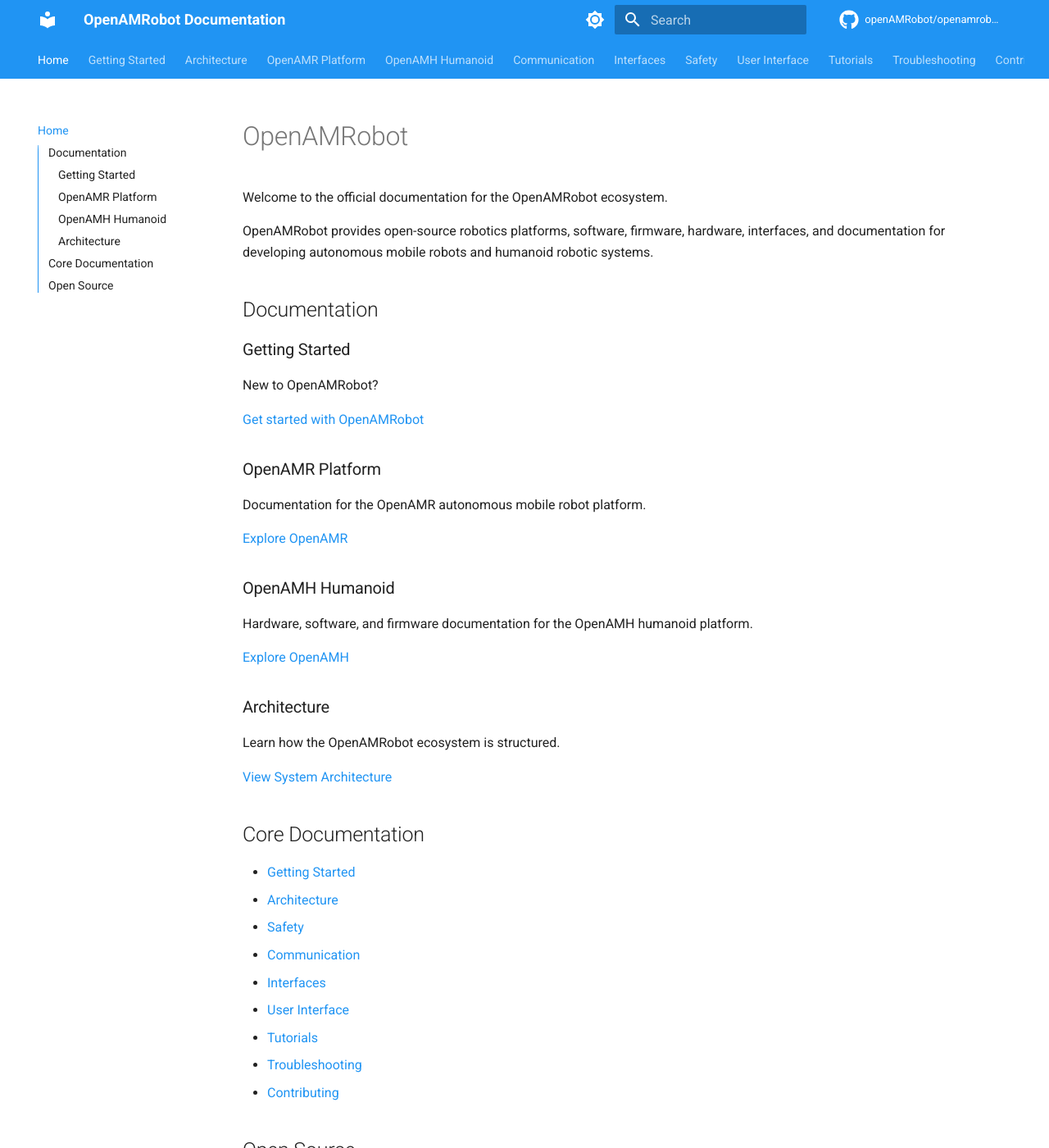
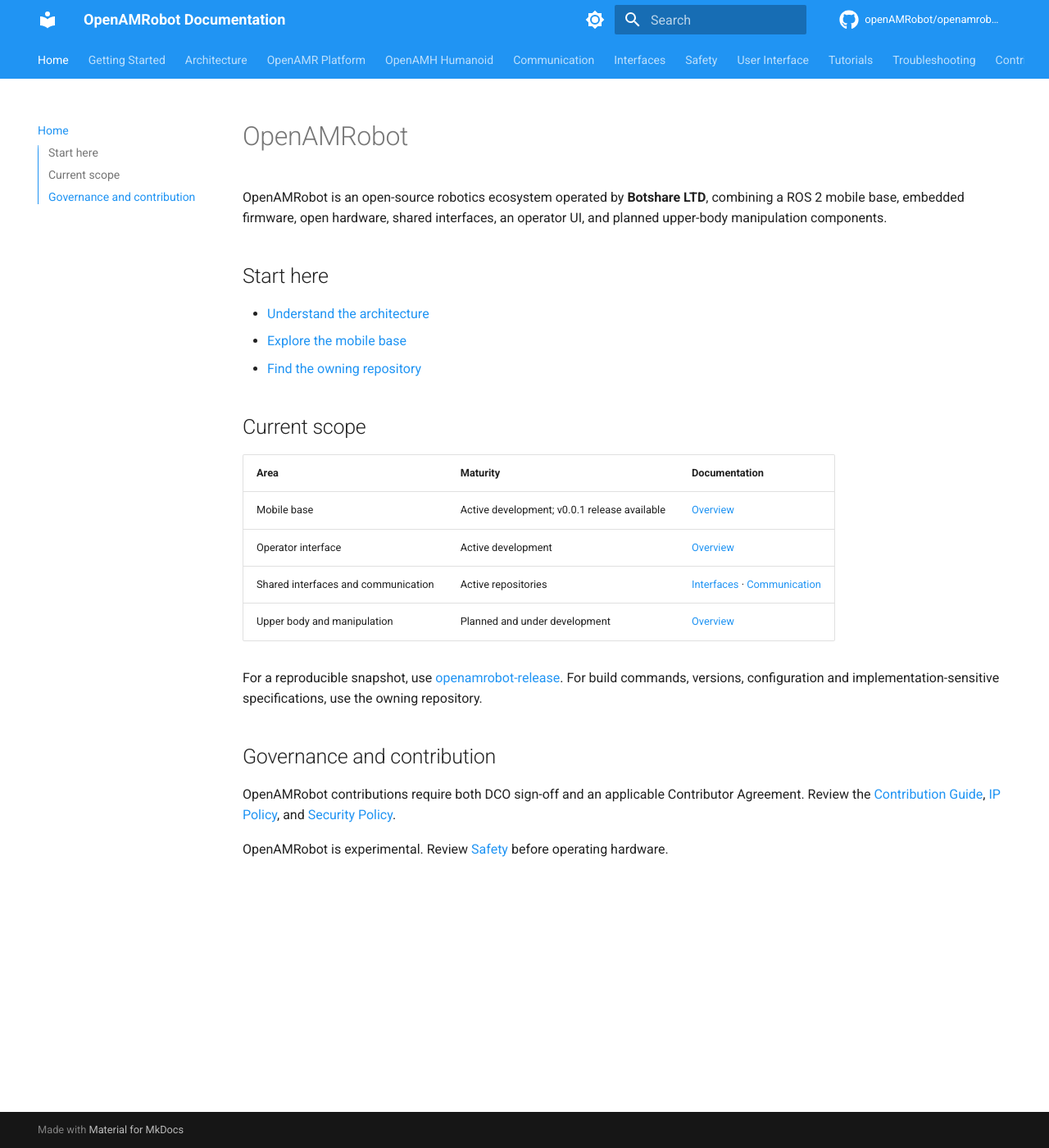
Before and after one commit to openAMRobot/openamrobot-docs, an MkDocs documentation site: the page built from docs/index.md, in a window 1280 px wide and 1400 px high. Shown: the whole window at 82% size. Built offline with MkDocs 1.6.1 and Material for MkDocs 9.7.7, drawn with Linux system fonts in a browser that asks for light colours; comment, search, counter and statistics services are not loaded; some of the changed text lies outside the part shown.

Commit message:
docs: align docs/index.md with repository architecture
Signed-off-by: Alex Reznichenko <info@botshare.ai>

```diff
--- a/docs/index.md
+++ b/docs/index.md
@@ -1,49 +1,26 @@
 # OpenAMRobot
 
-Welcome to the official documentation for the OpenAMRobot ecosystem.
+OpenAMRobot is an open-source robotics ecosystem operated by **Botshare LTD**, combining a ROS 2 mobile base, embedded firmware, open hardware, shared interfaces, an operator UI, and planned upper-body manipulation components.
 
-OpenAMRobot provides open-source robotics platforms, software, firmware, hardware, interfaces, and documentation for developing autonomous mobile robots and humanoid robotic systems.
+## Start here
 
-## Documentation
+- [Understand the architecture](architecture/)
+- [Explore the mobile base](mobile_base/)
+- [Find the owning repository](repositories/)
 
-### Getting Started
+## Current scope
 
-New to OpenAMRobot?
+| Area | Maturity | Documentation |
+|---|---|---|
+| Mobile base | Active development; v0.0.1 release available | [Overview](mobile_base/) |
+| Operator interface | Active development | [Overview](ui/) |
+| Shared interfaces and communication | Active repositories | [Interfaces](interfaces/) · [Communication](communication/) |
+| Upper body and manipulation | Planned and under development | [Overview](upper_body/) |
 
-[Get started with OpenAMRobot](getting_started/)
+For a reproducible snapshot, use [openamrobot-release](https://github.com/openAMRobot/openamrobot-release). For build commands, versions, configuration and implementation-sensitive specifications, use the owning repository.
 
-### OpenAMR Platform
+## Governance and contribution
 
-Documentation for the OpenAMR autonomous mobile robot platform.
+OpenAMRobot contributions require both DCO sign-off and an applicable Contributor Agreement. Review the [Contribution Guide](https://github.com/openAMRobot/.github/blob/main/CONTRIBUTING.md), [IP Policy](https://github.com/openAMRobot/.github/blob/main/IP_POLICY.md), and [Security Policy](https://github.com/openAMRobot/.github/blob/main/SECURITY.md).
 
-[Explore OpenAMR](openamr_platform/)
-
-### OpenAMH Humanoid
-
-Hardware, software, and firmware documentation for the OpenAMH humanoid platform.
-
-[Explore OpenAMH](openamh_humanoid/)
-
-### Architecture
-
-Learn how the OpenAMRobot ecosystem is structured.
-
-[View System Architecture](architecture/)
-
-## Core Documentation
-
-- [Getting Started](getting_started/)
-- [Architecture](architecture/)
-- [Safety](safety/)
-- [Communication](communication/)
-- [Interfaces](interfaces/)
-- [User Interface](ui/)
-- [Tutorials](tutorials/)
-- [Troubleshooting](troubleshooting/)
-- [Contributing](contributing/)
-
-## Open Source
-
-OpenAMRobot is developed openly on GitHub.
-
-[View OpenAMRobot on GitHub](https://github.com/openAMRobot)
+OpenAMRobot is experimental. Review [Safety](safety/) before operating hardware.
```
